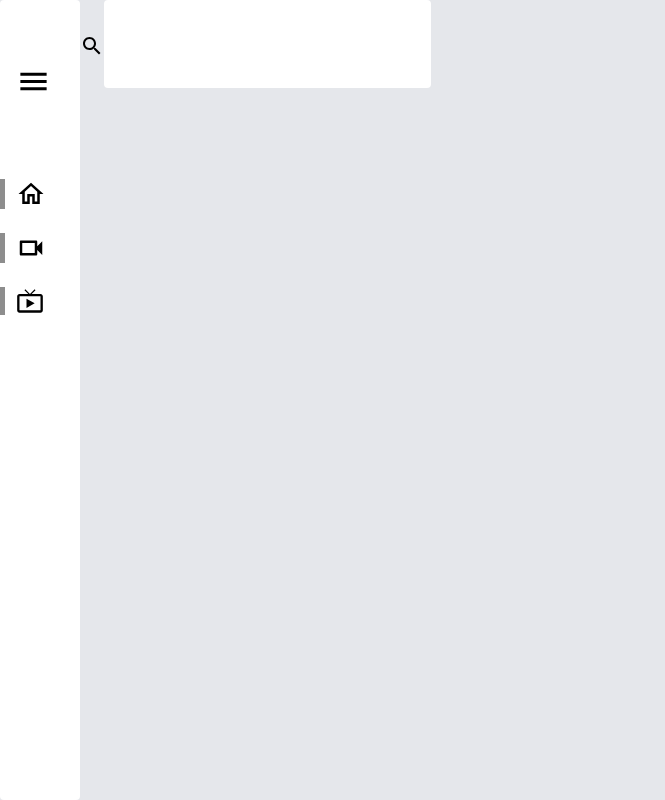
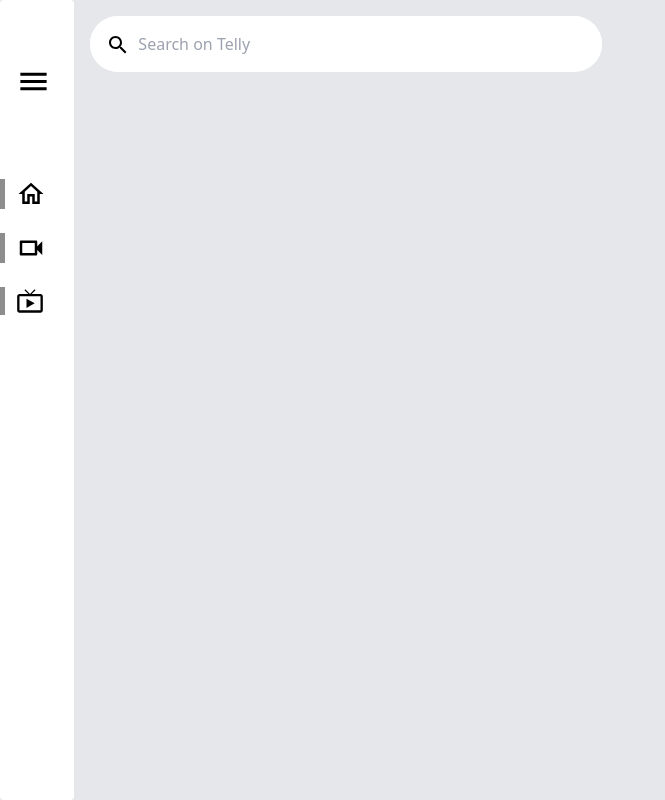
Before and after one commit to alli-Codes/telly, a React (Vite) app: page / in a window 1280 px wide. Shown: the whole page, without its empty margins (0-665 px from the left). Built offline with nearby package versions, Linux system fonts and the light colour scheme.

Commit message:
Working on the Search bar

```diff
--- a/src/components/Body.tsx
+++ b/src/components/Body.tsx
@@ -6,7 +6,7 @@ interface Props{
 
 const Body = function ({isSideBarMinimized}: Props) {
     return (
-        <div className={`body bg-green-40 flex flex-col relative top-0 ${isSideBarMinimized? 'grow' : 'shrink' }`}>
+        <div className={`body w-full my-4 flex flex-col relative top-0 ${isSideBarMinimized? 'grow' : 'shrink' }`}>
             <Header />
         </div>
     )
--- a/src/components/Container.tsx
+++ b/src/components/Container.tsx
@@ -6,7 +6,7 @@ import { useState } from "react"
 const Container = function () {
     const [isSideBarMinimized, handleSideBarMinimizing] = useState(false)
     return (
-            <div className="w-full flex bg-gray-200">
+            <div className="w-full h-screen flex bg-gray-200 gap-4">
             <SideBar isSideBarMinimized={isSideBarMinimized} handleSideBarMinimizing={handleSideBarMinimizing} />
             <Body isSideBarMinimized={isSideBarMinimized} />
             </div>
--- a/src/components/Header.tsx
+++ b/src/components/Header.tsx
@@ -5,9 +5,9 @@ import SearchIcon from '@mui/icons-material/Search';
 const Header = function () {
     return (
         <div className='header sticky top-0'>
-            <section className='search__section'>
-                <SearchIcon />
-                <input className='bg-white py-8 px-12 rounded' type="text" />
+            <section className='search__section bg-white h-14 w-[32rem] flex rounded-full overflow-hidden relative'>
+                <div className='z-10 relative self-center left-4'><SearchIcon /></div>
+                <input className=' w-full h-full absolute py-4 px-12 outline-none rounded' type="text" placeholder='Search on Telly' />
             </section>
         </div>
     )
--- a/src/components/SideBar.tsx
+++ b/src/components/SideBar.tsx
@@ -16,7 +16,7 @@ const SideBar = function ({isSideBarMinimized, handleSideBarMinimizing}: Props)
         handleSideBarMinimizing(!isSideBarMinimized)
     }
     return (
-        <div className={`h-[100vh] max-w-56 py-16 flex flex-col gap-20 bg-white rounded transition-all duration-500 ease-in	sticky top-0 z-10 ${isSideBarMinimized ? 'menu__maximized' : 'menu__minimized'}`}>
+        <div className={`h-[100vh] max-w-44 py-16 flex flex-col gap-20 bg-white rounded transition-all duration-500 ease-in	sticky top-0 z-10 ${isSideBarMinimized ? 'menu__maximized' : 'menu__minimized'}`}>
             <div className='flex items-center px-4 gap-2'>
                 <MenuIcon fontSize="large" onClick={handleMenuSize} />
                 <p className={isSideBarMinimized ? '' : 'hidden'}>Telly</p>
```
